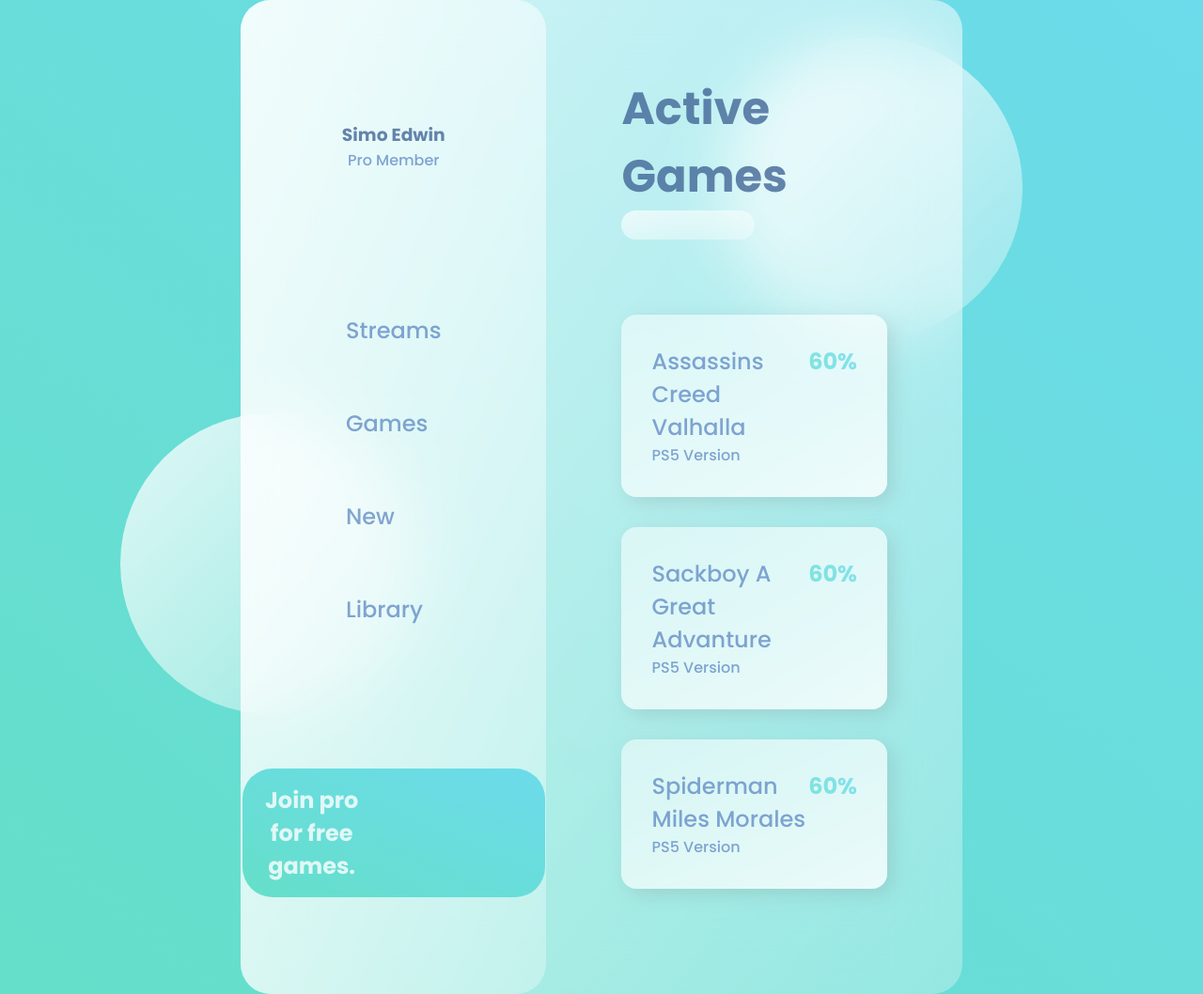
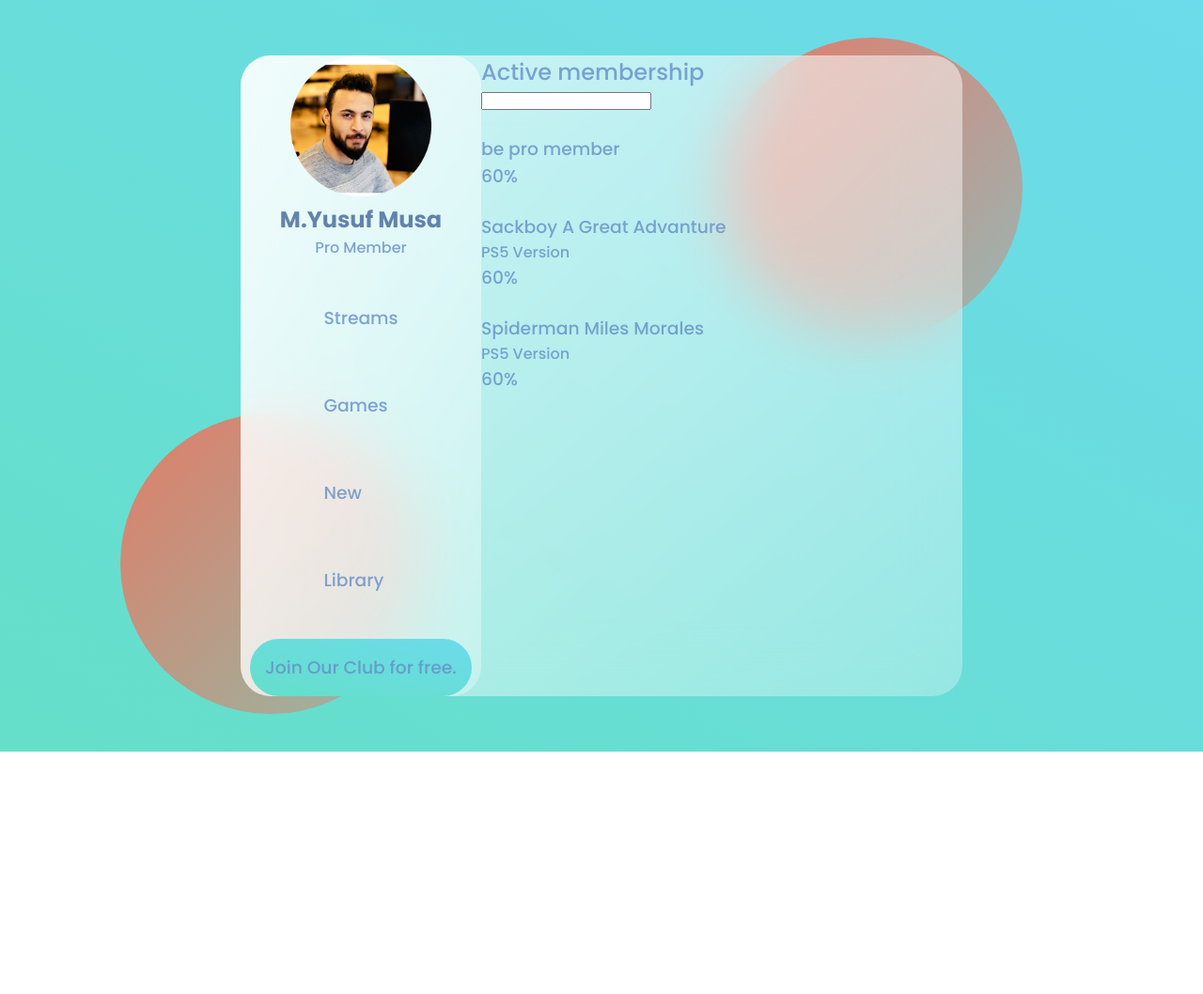
Before and after one commit to yusuf963/yusuf-glass, a plain HTML site: page index.html in a window 1280 px wide. Shown: the whole page at 94% size. After the commit the page ends 800 px from the top, so only its background shows below. Drawn offline with Linux system fonts and the light colour scheme.

Commit message:
adding img and style

```diff
--- a/index.html
+++ b/index.html
@@ -17,65 +17,65 @@
     <section class="glass">
       <div class="dashboard">
         <div class="user">
-          <img src="./images/avatar.png" alt="" />
-          <h3>Simo Edwin</h3>
+          <img class="user-img" src="./asset/circle-cropped.png" alt="" />
+          <h1 class="user-name">M.Yusuf Musa</h1>
           <p>Pro Member</p>
         </div>
         <div class="links">
           <div class="link">
             <img src="./images/twitch.png" alt="" />
-            <h2>Streams</h2>
+            <h3>Streams</h3>
           </div>
           <div class="link">
             <img src="./images/steam.png" alt="" />
-            <h2>Games</h2>
+            <h3>Games</h3>
           </div>
           <div class="link">
             <img src="./images/upcoming.png" alt="" />
-            <h2>New</h2>
+            <h3>New</h3>
           </div>
           <div class="link">
             <img src="./images/library.png" alt="" />
-            <h2>Library</h2>
+            <h3>Library</h3>
           </div>
         </div>
         <div class="pro">
-          <h2>Join pro for free games.</h2>
+          <h3>Join Our Club for free.</h3>
           <img src="./images/controller.png" alt="" />
         </div>
       </div>
       <div class="games">
         <div class="status">
-          <h1>Active Games</h1>
+          <h2>Active membership</h2>
           <input type="text" />
         </div>
         <div class="cards">
           <div class="card">
             <img src="./images/assassins.png" alt="" />
             <div class="card-info">
-              <h2>Assassins Creed Valhalla</h2>
-              <p>PS5 Version</p>
+              <h3>be pro member</h3>
+              <p></p>
               <div class="progress"></div>
             </div>
-            <h2 class="percentage">60%</h2>
+            <h3 class="percentage">60%</h3>
           </div>
           <div class="card">
             <img src="./images/sackboy.png" alt="" />
             <div class="card-info">
-              <h2>Sackboy A Great Advanture</h2>
+              <h3>Sackboy A Great Advanture</h3>
               <p>PS5 Version</p>
               <div class="progress"></div>
             </div>
-            <h2 class="percentage">60%</h2>
+            <h3 class="percentage">60%</h3>
           </div>
           <div class="card">
             <img src="./images/spiderman.png" alt="" />
             <div class="card-info">
-              <h2>Spiderman Miles Morales</h2>
+              <h3>Spiderman Miles Morales</h3>
               <p>PS5 Version</p>
               <div class="progress"></div>
             </div>
-            <h2 class="percentage">60%</h2>
+            <h3 class="percentage">60%</h3>
           </div>
         </div>
       </div>
--- a/style.css
+++ b/style.css
@@ -4,22 +4,26 @@
   box-sizing: border-box;
 }
 
-h1 {
+.user-name{
   color: #426696;
   font-weight: 600;
-  font-size: 3rem;
+  font-size: 1.5rem;
   opacity: 0.8;
 }
-h2,
-p {
+.user-img{
+  width: 150px;
+  height: 150px;
+}
+h2{
   color: #658ec6;
   font-weight: 500;
   opacity: 0.8;
 }
 
-h3 {
-  color: #426696;
-  font-weight: 600;
+h3,
+p {
+  color: #658ec6;
+  font-weight: 500;
   opacity: 0.8;
 }
 
@@ -33,8 +37,9 @@ main {
 }
 
 .glass {
+  margin: 50px 0;
   background: white;
-  min-height: 80vh;
+  min-height: 60vh;
   width: 60%;
   background: linear-gradient(
     to right bottom,
@@ -51,8 +56,8 @@ main {
   background: white;
   background: linear-gradient(
     to right bottom,
-    rgba(255, 255, 255, 0.8),
-    rgba(255, 255, 255, 0.3)
+    rgba(255, 100, 75, 0.8),
+    rgba(255, 100, 75, 0.3)
   );
   height: 20rem;
   width: 20rem;
@@ -113,10 +118,10 @@ main {
   width: 40%;
   color: white;
   font-weight: 600;
-}
+} */
 
 /* GAMES */
-.status {
+/* .status {
   margin-bottom: 3rem;
 }
 
@@ -180,4 +185,4 @@ main {
   background: linear-gradient(to right top, #65dfc9, #6cdbeb);
   -webkit-background-clip: text;
   -webkit-text-fill-color: transparent;
-}
+} */
```
Also changed, not shown: asset/circle-cropped.png (added).
